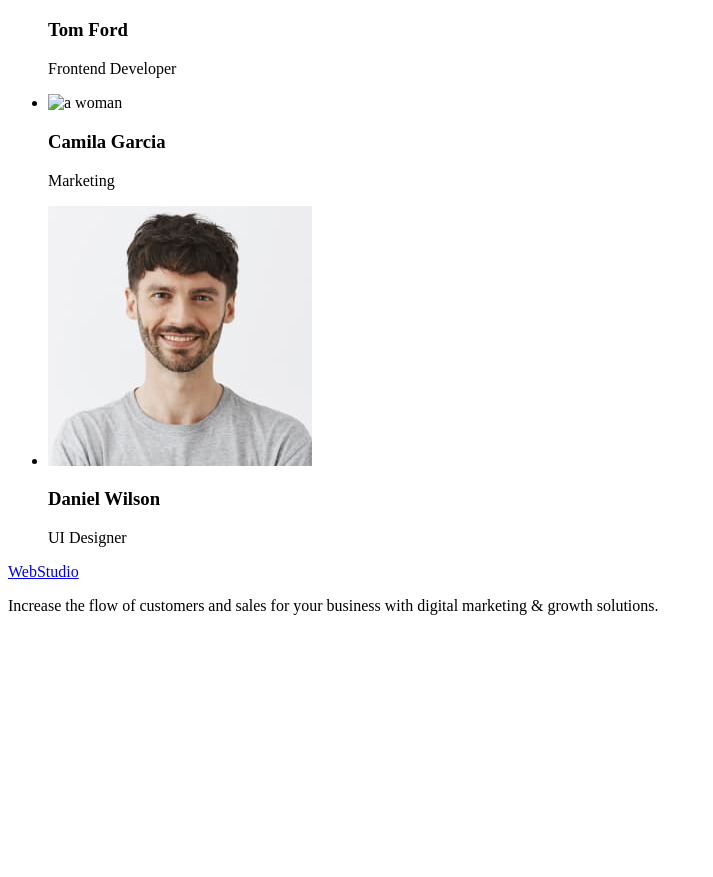
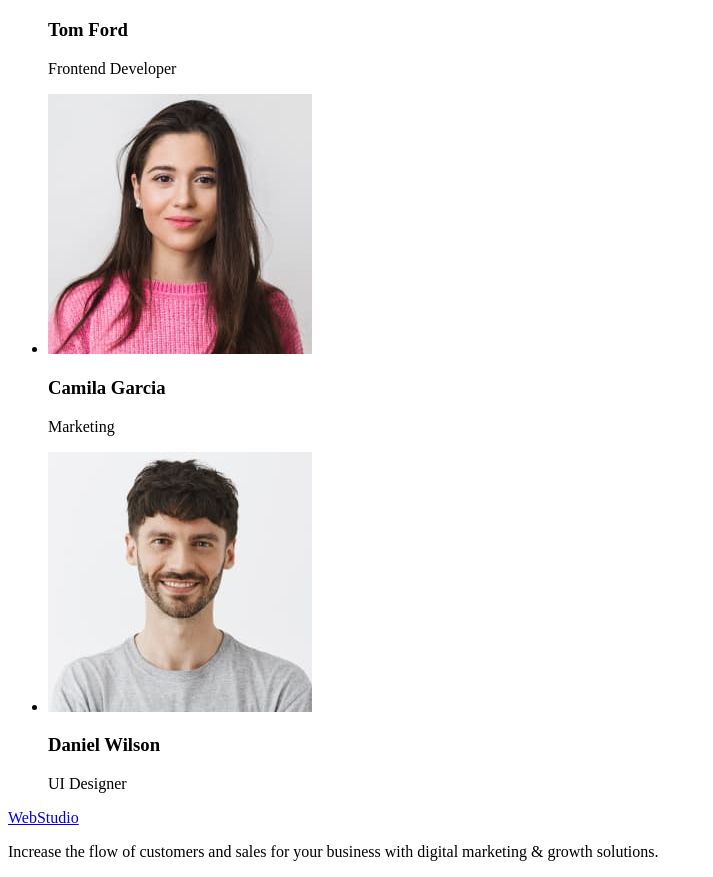
Before and after one commit to marikenina/goit-markup-hw-01, a plain HTML site: page index.html in a window 1280 px wide. Shown: the part 2242-3119 px from the top of the page, without its empty margins (0-713 px from the left). Before the commit the page ends 2873 px from the top, so only its background shows below. Drawn offline with Linux system fonts and the light colour scheme.

Commit message:
had correct name of img
changed img=woman

```diff
--- a/index.html
+++ b/index.html
@@ -113,7 +113,7 @@
           </li>
           <li>
             <img
-              src="./images/woman1.jpg"
+              src="./images/woman.jpg"
               alt="a woman"
               width="264"
               height="260"
```
